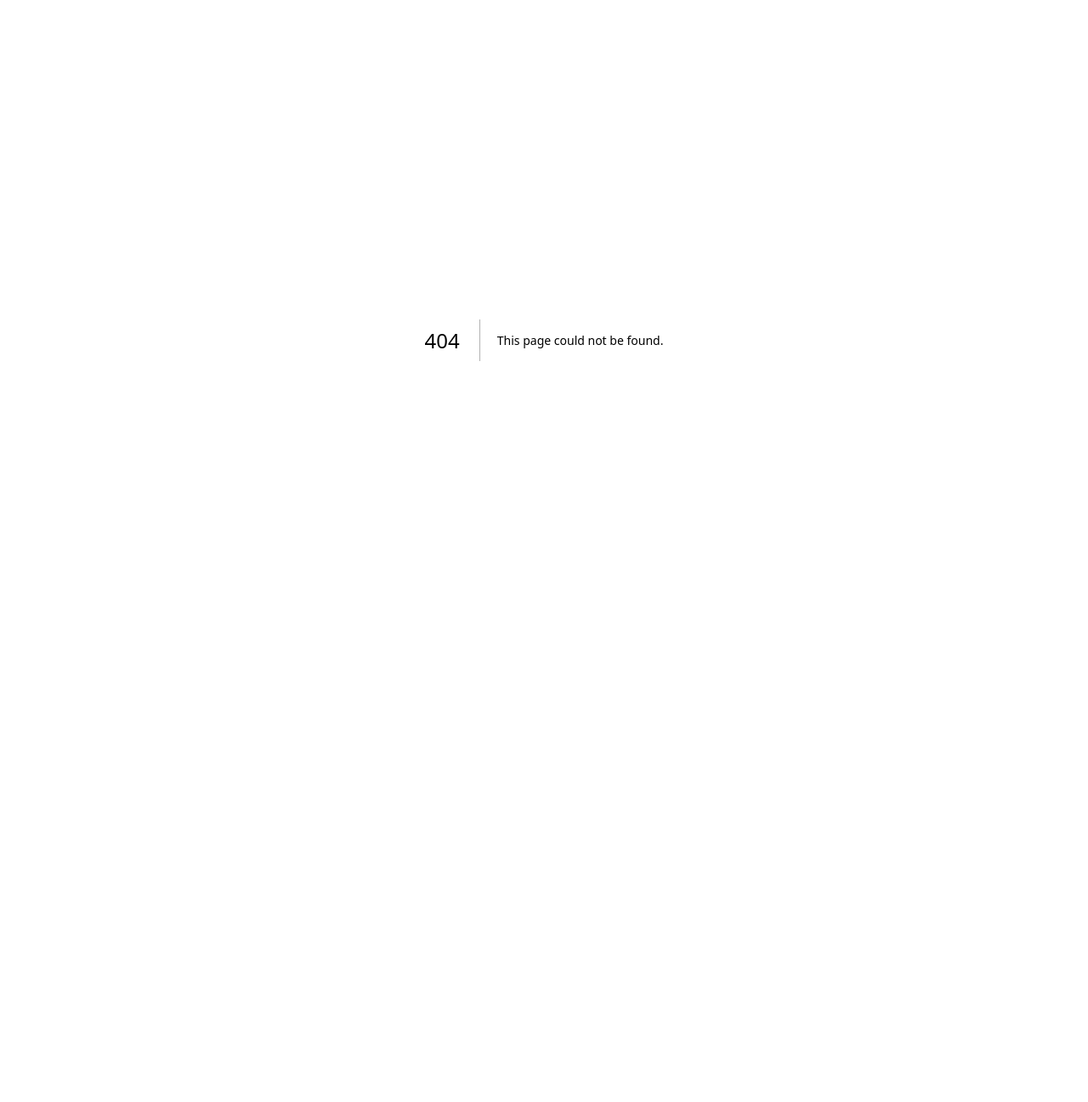
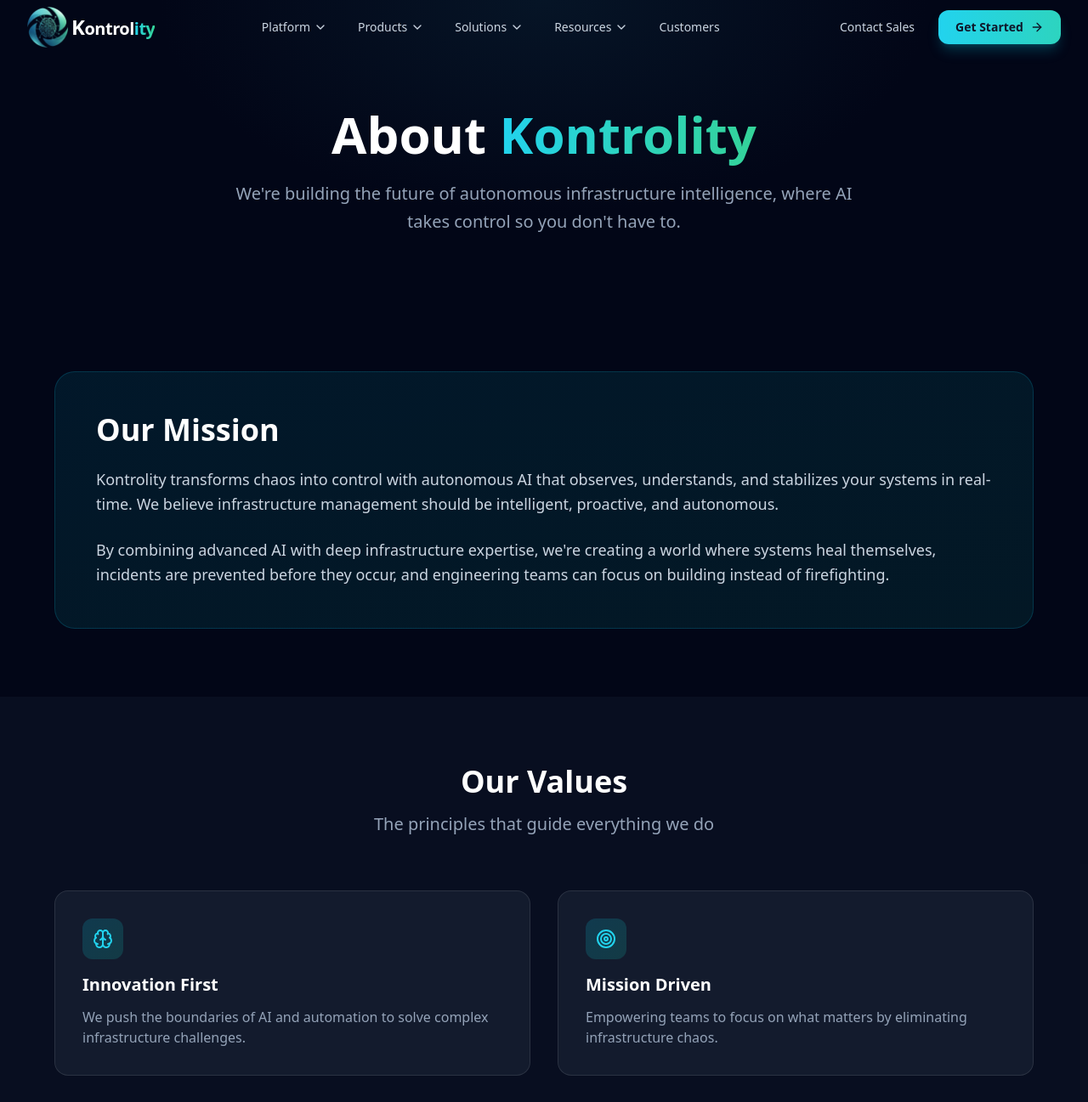
Before and after one commit to kontrolity/kontrolity.com, a Next.js app: page /about in a window 1280 px wide. Before the commit this address had no page. Shown: the top 1297 px of the page at 85% size. Before the commit the page ends 800 px from the top, so only its background shows below. Built offline with nearby package versions, Linux system fonts and the light colour scheme.

Commit message:
Add About page and update navigation

```diff
--- /dev/null
+++ b/pages/about.js
@@ -0,0 +1,185 @@
+import React from 'react';
+import Navbar from '../src/components/landing/Navbar';
+import Footer from '../src/components/landing/Footer';
+import { motion } from 'framer-motion';
+import { Brain, Target, Users, Award, Zap, Shield } from 'lucide-react';
+
+export default function About() {
+  const values = [
+    {
+      icon: Brain,
+      title: 'Innovation First',
+      description: 'We push the boundaries of AI and automation to solve complex infrastructure challenges.'
+    },
+    {
+      icon: Target,
+      title: 'Mission Driven',
+      description: 'Empowering teams to focus on what matters by eliminating infrastructure chaos.'
+    },
+    {
+      icon: Users,
+      title: 'Customer Focused',
+      description: 'Built with real DevOps teams in mind, solving real-world problems.'
+    },
+    {
+      icon: Award,
+      title: 'Excellence',
+      description: 'Committed to delivering world-class autonomous infrastructure intelligence.'
+    }
+  ];
+
+  const milestones = [
+    { year: '2024', title: 'Foundation', description: 'Kontrolity founded with vision of autonomous infrastructure' },
+    { year: '2025', title: 'AI Launch', description: 'Released first autonomous AI control layer for Kubernetes' },
+    { year: '2026', title: 'Scale', description: 'Expanding to multi-cloud and enterprise solutions' }
+  ];
+
+  return (
+    <div className="min-h-screen bg-slate-950">
+      <Navbar />
+
+      {/* Hero Section */}
+      <section className="relative pt-32 pb-20 px-6 lg:px-8 overflow-hidden">
+        <div className="absolute inset-0 bg-[radial-gradient(ellipse_at_top,_var(--tw-gradient-stops))] from-cyan-900/20 via-slate-950 to-slate-950" />
+
+        <div className="relative max-w-4xl mx-auto text-center">
+          <motion.div
+            initial={{ opacity: 0, y: 20 }}
+            animate={{ opacity: 1, y: 0 }}
+            transition={{ duration: 0.6 }}
+          >
+            <h1 className="text-5xl md:text-6xl font-bold text-white mb-6">
+              About{' '}
+              <span className="bg-gradient-to-r from-cyan-400 via-teal-400 to-emerald-400 bg-clip-text text-transparent">
+                Kontrolity
+              </span>
+            </h1>
+            <p className="text-xl text-slate-400 leading-relaxed max-w-3xl mx-auto">
+              We're building the future of autonomous infrastructure intelligence, where AI takes control so you don't have to.
+            </p>
+          </motion.div>
+        </div>
+      </section>
+
+      {/* Mission Section */}
+      <section className="py-20 px-6 lg:px-8">
+        <div className="max-w-6xl mx-auto">
+          <motion.div
+            initial={{ opacity: 0, y: 30 }}
+            whileInView={{ opacity: 1, y: 0 }}
+            transition={{ duration: 0.6 }}
+            viewport={{ once: true }}
+            className="bg-gradient-to-br from-cyan-500/10 to-teal-500/10 rounded-3xl p-12 border border-cyan-500/20"
+          >
+            <h2 className="text-3xl md:text-4xl font-bold text-white mb-6">Our Mission</h2>
+            <p className="text-lg text-slate-300 leading-relaxed mb-6">
+              Kontrolity transforms chaos into control with autonomous AI that observes, understands, and stabilizes your systems in real-time. We believe infrastructure management should be intelligent, proactive, and autonomous.
+            </p>
+            <p className="text-lg text-slate-300 leading-relaxed">
+              By combining advanced AI with deep infrastructure expertise, we're creating a world where systems heal themselves, incidents are prevented before they occur, and engineering teams can focus on building instead of firefighting.
+            </p>
+          </motion.div>
+        </div>
+      </section>
+
+      {/* Values Section */}
+      <section className="py-20 px-6 lg:px-8 bg-slate-900/50">
+        <div className="max-w-6xl mx-auto">
+          <motion.div
+            initial={{ opacity: 0, y: 20 }}
+            whileInView={{ opacity: 1, y: 0 }}
+            transition={{ duration: 0.6 }}
+            viewport={{ once: true }}
+            className="text-center mb-16"
+          >
+            <h2 className="text-3xl md:text-4xl font-bold text-white mb-4">Our Values</h2>
+            <p className="text-xl text-slate-400">The principles that guide everything we do</p>
+          </motion.div>
+
+          <div className="grid md:grid-cols-2 gap-8">
+            {values.map((value, index) => (
+              <motion.div
+                key={index}
+                initial={{ opacity: 0, y: 30 }}
+                whileInView={{ opacity: 1, y: 0 }}
+                transition={{ duration: 0.5, delay: index * 0.1 }}
+                viewport={{ once: true }}
+                className="bg-slate-800/50 rounded-2xl p-8 border border-white/10 hover:border-cyan-500/30 transition-all"
+              >
+                <div className="w-12 h-12 rounded-xl bg-gradient-to-br from-cyan-500/20 to-teal-500/20 flex items-center justify-center mb-4">
+                  <value.icon className="w-6 h-6 text-cyan-400" />
+                </div>
+                <h3 className="text-xl font-bold text-white mb-3">{value.title}</h3>
+                <p className="text-slate-400">{value.description}</p>
+              </motion.div>
+            ))}
+          </div>
+        </div>
+      </section>
+
+      {/* Timeline Section */}
+      <section className="py-20 px-6 lg:px-8">
+        <div className="max-w-4xl mx-auto">
+          <motion.div
+            initial={{ opacity: 0, y: 20 }}
+            whileInView={{ opacity: 1, y: 0 }}
+            transition={{ duration: 0.6 }}
+            viewport={{ once: true }}
+            className="text-center mb-16"
+          >
+            <h2 className="text-3xl md:text-4xl font-bold text-white mb-4">Our Journey</h2>
+            <p className="text-xl text-slate-400">Building the future of autonomous infrastructure</p>
+          </motion.div>
+
+          <div className="space-y-8">
+            {milestones.map((milestone, index) => (
+              <motion.div
+                key={index}
+                initial={{ opacity: 0, x: -30 }}
+                whileInView={{ opacity: 1, x: 0 }}
+                transition={{ duration: 0.5, delay: index * 0.1 }}
+                viewport={{ once: true }}
+                className="flex gap-6"
+              >
+                <div className="flex-shrink-0">
+                  <div className="w-20 h-20 rounded-2xl bg-gradient-to-br from-cyan-500/20 to-teal-500/20 border border-cyan-500/30 flex items-center justify-center">
+                    <span className="text-2xl font-bold text-cyan-400">{milestone.year}</span>
+                  </div>
+                </div>
+                <div className="flex-1 bg-slate-800/50 rounded-2xl p-6 border border-white/10">
+                  <h3 className="text-xl font-bold text-white mb-2">{milestone.title}</h3>
+                  <p className="text-slate-400">{milestone.description}</p>
+                </div>
+              </motion.div>
+            ))}
+          </div>
+        </div>
+      </section>
+
+      {/* Team Section */}
+      <section className="py-20 px-6 lg:px-8 bg-slate-900/50">
+        <div className="max-w-4xl mx-auto text-center">
+          <motion.div
+            initial={{ opacity: 0, y: 20 }}
+            whileInView={{ opacity: 1, y: 0 }}
+            transition={{ duration: 0.6 }}
+            viewport={{ once: true }}
+          >
+            <h2 className="text-3xl md:text-4xl font-bold text-white mb-6">Join Us</h2>
+            <p className="text-xl text-slate-400 mb-8 leading-relaxed">
+              We're always looking for talented individuals who are passionate about AI, infrastructure, and building the future of autonomous systems.
+            </p>
+            <a
+              href="#contact"
+              className="inline-flex items-center gap-2 px-8 py-4 text-base font-semibold text-slate-900 bg-gradient-to-r from-cyan-400 to-teal-400 hover:from-cyan-300 hover:to-teal-300 rounded-xl transition-all shadow-lg shadow-cyan-500/25"
+            >
+              Get in Touch
+            </a>
+          </motion.div>
+        </div>
+      </section>
+
+      <Footer />
+    </div>
+  );
+}
--- a/src/components/landing/Navbar.js
+++ b/src/components/landing/Navbar.js
@@ -39,6 +39,7 @@
     },
     Resources: {
       items: [
+        { icon: Sparkles, title: 'About Us', desc: 'Learn about our mission and values', href: '/about' },
         { icon: Sparkles, title: 'Documentation', desc: 'Guides and API references', href: '#docs' },
         { icon: Activity, title: 'Blog', desc: 'Latest updates and insights', href: '#blog' },
         { icon: GitBranch, title: 'Community', desc: 'Join our developer community', href: '#community' },
```
Also changed, not shown: 1 other file (tests, documents, lock files or other folders).
